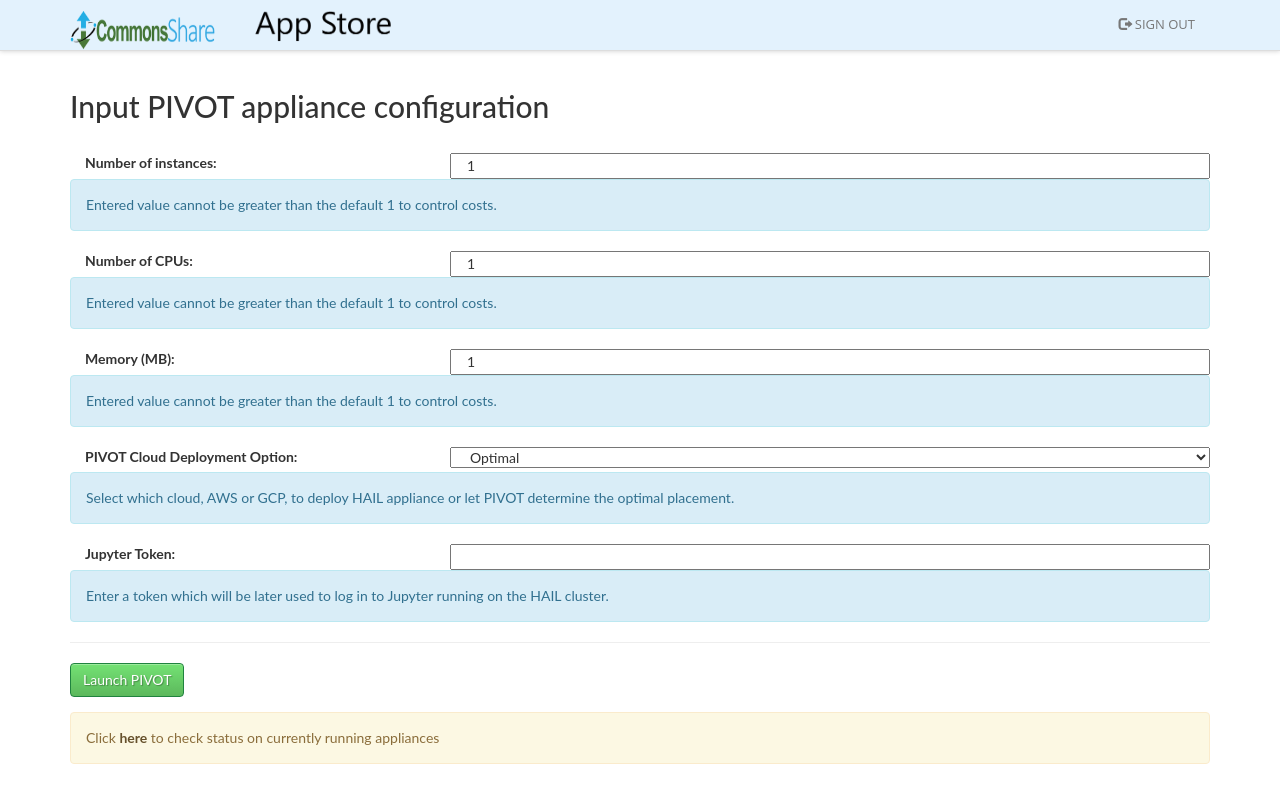
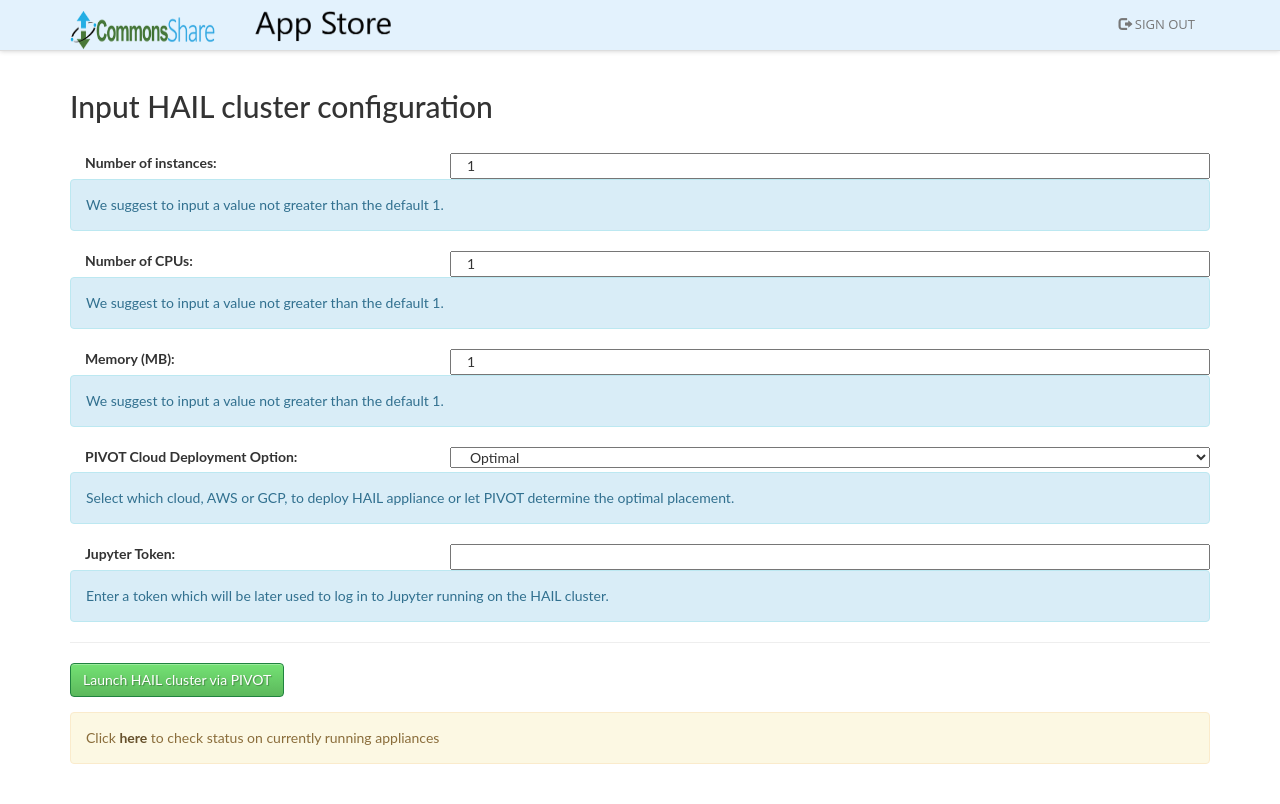
Before and after one commit to heliumdatacommons/CommonsShare_AppStore, a Django app: template CS_AppsStore/pivot_hail/templates/pivot_hail/start.html in a window 1280 px wide. Run offline with Django 3.2, Linux system fonts and the light colour scheme; the template is opened without the code that fills it: most values are stand-ins (such as "Sample title", 1, 10 or a date in 2020); some libraries are stand-ins or nearby versions.

Commit message:
UI improvement according to demo feedback

```diff
--- a/CS_AppsStore/pivot_hail/templates/pivot_hail/start.html
+++ b/CS_AppsStore/pivot_hail/templates/pivot_hail/start.html
@@ -5,7 +5,7 @@
 <div class="container">
     <div class="row">
         <div class="col-xs-12">
-            <h2>Input PIVOT appliance configuration</h2>
+            <h2>Input HAIL cluster configuration</h2>
         </div>
     </div>
 </div>
@@ -22,7 +22,7 @@
             <label for="txtInstance" class="col-xs-4 control-label">Number of instances: </label>
             <input id="txtInstance" class="col-xs-8 modal-only-required" value="{{ num_instances }}">
         </fieldset>
-        <div class="alert alert-info" role="alert">Entered value cannot be greater than the default {{ num_instances }} to control costs.</div>
+        <div class="alert alert-info" role="alert">We suggest to input a value not greater than the default {{ num_instances }}.</div>
     </div>
     {# Resources #}
     <div class="form-group">
@@ -30,12 +30,12 @@
             <label for="txtCPU" class="col-xs-4">Number of CPUs: </label>
             <input id="txtCPU" class="col-xs-8" value="{{ num_cpus }}">
         </fieldset>
-        <div class="alert alert-info" role="alert">Entered value cannot be greater than the default {{ num_cpus }} to control costs.</div>
+        <div class="alert alert-info" role="alert">We suggest to input a value not greater than the default {{ num_cpus }}.</div>
         <fieldset>
             <label for="txtMEM" class="col-xs-4 control-label">Memory (MB): </label>
             <input id="txtMEM" class="col-xs-8" value="{{ mem_size }}">
         </fieldset>
-        <div class="alert alert-info" role="alert">Entered value cannot be greater than the default {{ mem_size }} to control costs.</div>
+        <div class="alert alert-info" role="alert">We suggest to input a value not greater than the default {{ mem_size }}.</div>
     </div>
     {# Cloud Deployment Option #}
     <div class="form-group">
@@ -60,7 +60,7 @@
     <div id='pivot-error' class="alert alert-danger" role="alert" hidden></div>
     <hr>
     <div class="form-group">
-    <button class="btn btn-success float-left" id="btn-launch-pivot">Launch PIVOT</button>
+    <button class="btn btn-success float-left" id="btn-launch-pivot">Launch HAIL cluster via PIVOT</button>
     </div>
     <div class="alert alert-warning" role="alert">
     Click <a href="/pivot_hail/status/" class="alert-link" target="_blank">here</a> to check status on currently running appliances
--- a/CS_AppsStore/pivot_hail/templates/pivot_hail/status.html
+++ b/CS_AppsStore/pivot_hail/templates/pivot_hail/status.html
@@ -22,7 +22,7 @@
                         <th>User Full Name</th>
                         <th>User Email</th>
                         <th>Appliance ID</th>
-                        <th>Running since</th>
+                        <th>Running since (in UTC)</th>
                         <th>Resources consumed</th>
                     </tr>
                 </thead>
```
